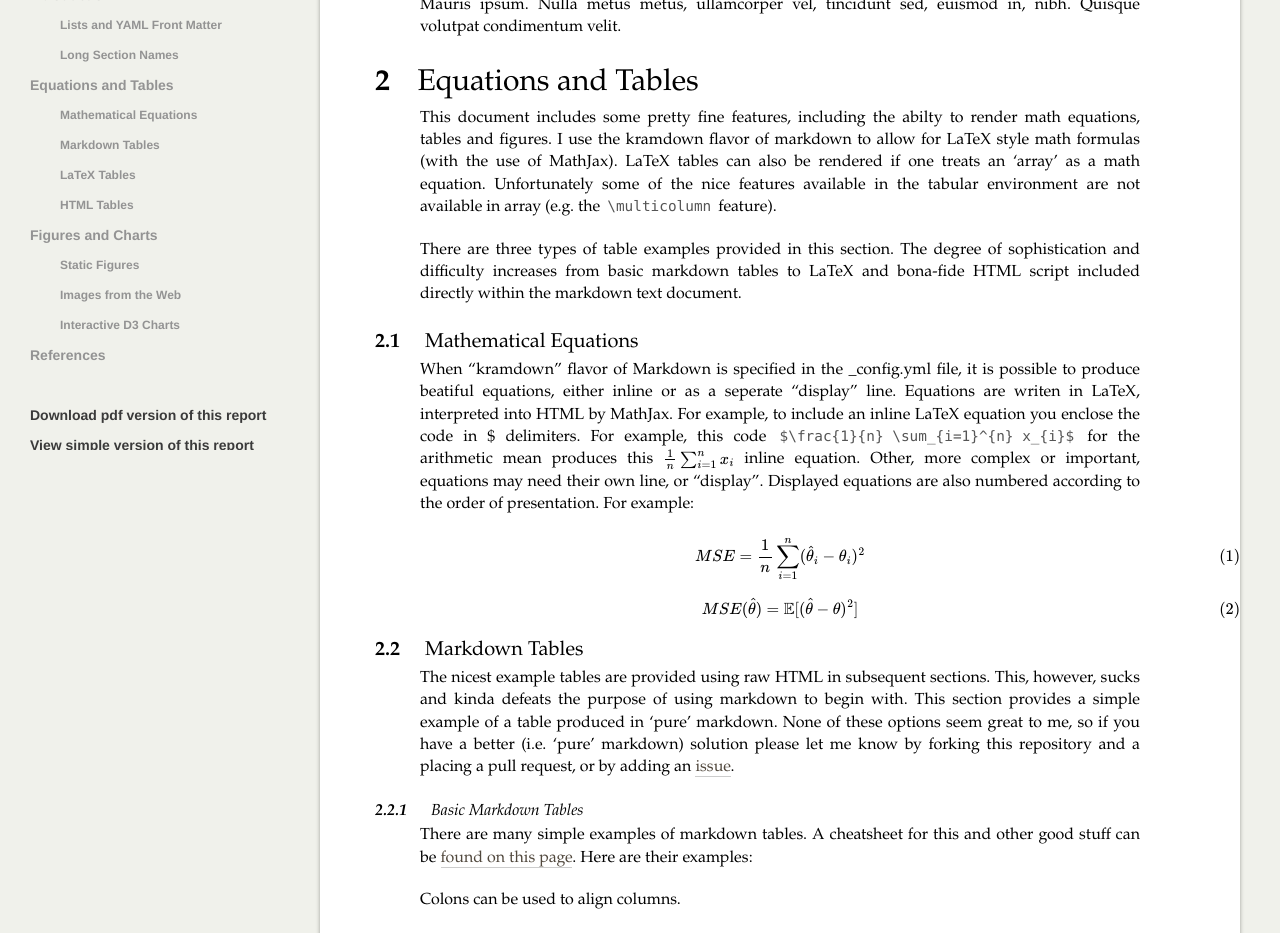
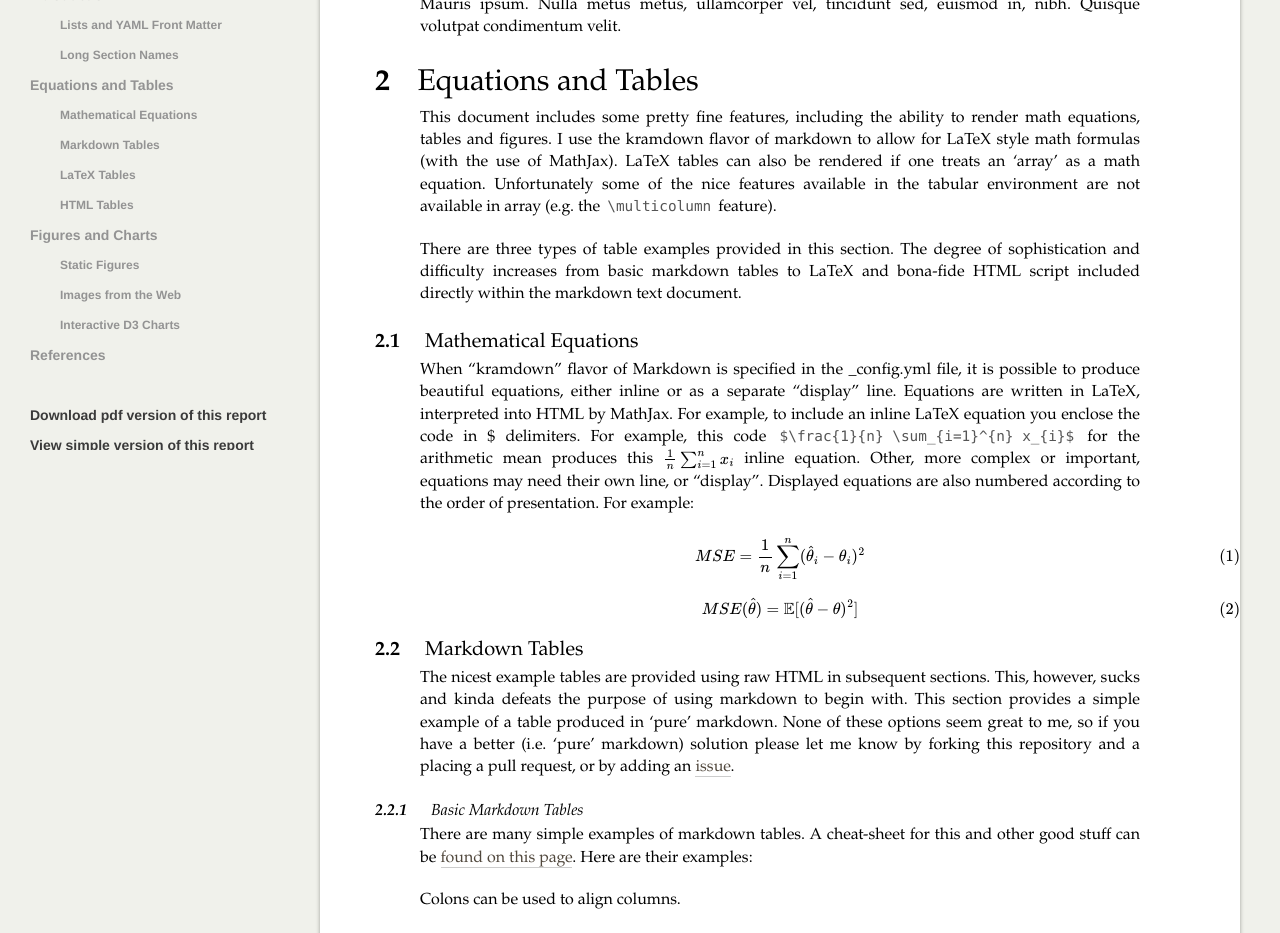
Before and after one commit to adamvi/Markdown_Document, a Jekyll site: the page built from index.md, in a window 1280 px wide and 1400 px high, scrolled down 2055 px. Shown: the part 150-1083 px from the top of the window. Built offline with Jekyll 4.4.1, drawn with Linux system fonts in a browser that asks for light colours; formulas are drawn with MathJax 3; some of the changed text lies outside the part shown.

Commit message:
Fix spelling errors

```diff
--- a/index.md
+++ b/index.md
@@ -47,12 +47,12 @@ Third level sections get included in the section numbering system (here 1.2.1),
 Sed dignissim lacinia nunc. Curabitur tortor. Pellentesque nibh. Aenean quam. In scelerisque sem at dolor. Maecenas mattis. Sed convallis tristique sem. Proin ut ligula vel nunc egestas porttitor. Morbi lectus risus, iaculis vel, suscipit quis, luctus non, massa. Fusce ac turpis quis ligula lacinia aliquet. Mauris ipsum. Nulla metus metus, ullamcorper vel, tincidunt sed, euismod in, nibh. Quisque volutpat condimentum velit.
 
 # Equations and Tables
-This document includes some pretty fine features, including the abilty to render math equations, tables and figures.  I use the kramdown flavor of markdown to allow for LaTeX style math formulas (with the use of MathJax).  LaTeX tables can also be rendered if one treats an 'array' as a math equation.  Unfortunately some of the nice features available in the tabular environment are not available in array (e.g. the `\multicolumn` feature).
+This document includes some pretty fine features, including the ability to render math equations, tables and figures.  I use the kramdown flavor of markdown to allow for LaTeX style math formulas (with the use of MathJax).  LaTeX tables can also be rendered if one treats an 'array' as a math equation.  Unfortunately some of the nice features available in the tabular environment are not available in array (e.g. the `\multicolumn` feature).
 
 There are three types of table examples provided in this section.  The degree of sophistication and difficulty increases from basic markdown tables to LaTeX and bona-fide HTML script included directly within the markdown text document.
 
 ## Mathematical Equations
-When "kramdown" flavor of Markdown is specified in the _config.yml file, it is possible to produce beatiful equations, either inline or as a seperate "display" line.  Equations are writen in LaTeX, interpreted into HTML by MathJax.  For example, to include an inline LaTeX equation you enclose the code in $ delimiters.  For example, this code `$\frac{1}{n} \sum_{i=1}^{n} x_{i}$` for the arithmetic mean produces this $\frac{1}{n} \sum _{i=1}^{n} x _{i}$ inline equation.  Other, more complex or important, equations may need their own line, or "display".  Displayed equations are also numbered according to the order of presentation.  For example:
+When "kramdown" flavor of Markdown is specified in the _config.yml file, it is possible to produce beautiful equations, either inline or as a separate "display" line.  Equations are written in LaTeX, interpreted into HTML by MathJax.  For example, to include an inline LaTeX equation you enclose the code in $ delimiters.  For example, this code `$\frac{1}{n} \sum_{i=1}^{n} x_{i}$` for the arithmetic mean produces this $\frac{1}{n} \sum _{i=1}^{n} x _{i}$ inline equation.  Other, more complex or important, equations may need their own line, or "display".  Displayed equations are also numbered according to the order of presentation.  For example:
 
 $$ MSE = \frac{1}{n} \sum_ {i=1}^n (\widehat{\theta}_ {i} - \theta_i)^2$$
 
@@ -62,7 +62,7 @@ $$ MSE(\hat{\theta}) = \mathbb{E}[(\hat{\theta} - \theta)^2]$$
 The nicest example tables are provided using raw HTML in subsequent sections.  This, however, sucks and kinda defeats the purpose of using markdown to begin with.  This section provides a simple example of a table produced in 'pure' markdown.    None of these options seem great to me, so if you have a better (i.e. 'pure' markdown) solution please let me know by forking this repository and a placing a pull request, or by adding an [issue](https://github.com/adamvi/Markdown_Document/issues).
 
 ### Basic Markdown Tables
-There are many simple examples of markdown tables.  A cheatsheet for this and other good stuff can be [found on this page](https://github.com/adam-p/markdown-here/wiki/Markdown-Cheatsheet#tables).  Here are their examples:
+There are many simple examples of markdown tables.  A cheat-sheet for this and other good stuff can be [found on this page](https://github.com/adam-p/markdown-here/wiki/Markdown-Cheatsheet#tables).  Here are their examples:
 
 Colons can be used to align columns.
 
@@ -81,7 +81,7 @@ Markdown | Less | Pretty
 
 ### Complex Markdown Tables
 
-Here is an attempt I made at making a more complex markdown table using seperators to mark two main sections of the table (**Aliquam Leo Lorem** and **Aliquam Leo Nibh**).  Multiple column spanning is not possible, so I try to place and align columns as best as possible.
+Here is an attempt I made at making a more complex markdown table using separators to mark two main sections of the table (**Aliquam Leo Lorem** and **Aliquam Leo Nibh**).  Multiple column spanning is not possible, so I try to place and align columns as best as possible.
 
 |----------------------+-------------+-------------+-------------+-------------+---------------+-------------|
 |***Table 1.***        |             |             |             |             |               |             |
```
Also changed, not shown: other parts of index.md (+1 -1 lines).
